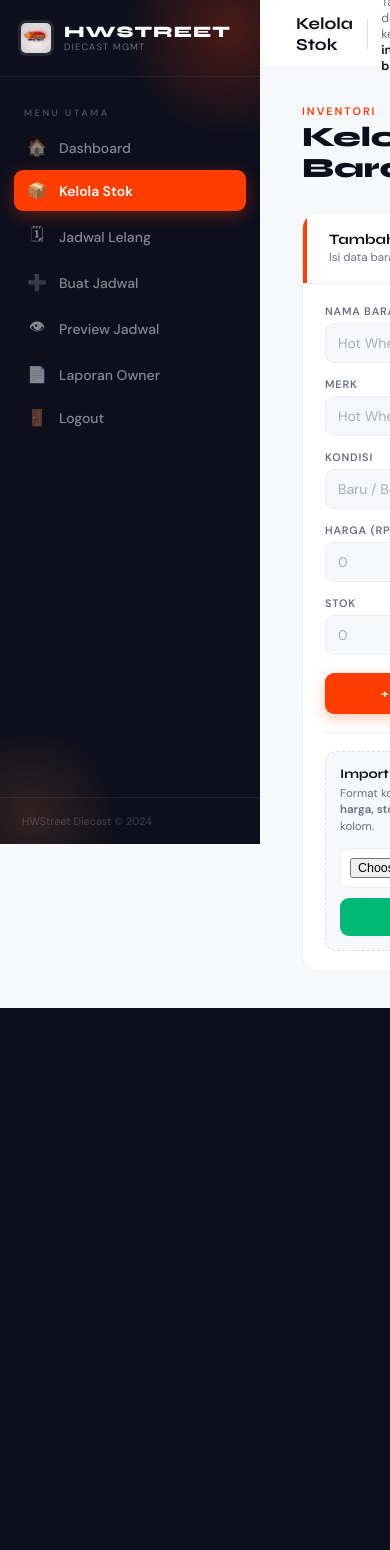
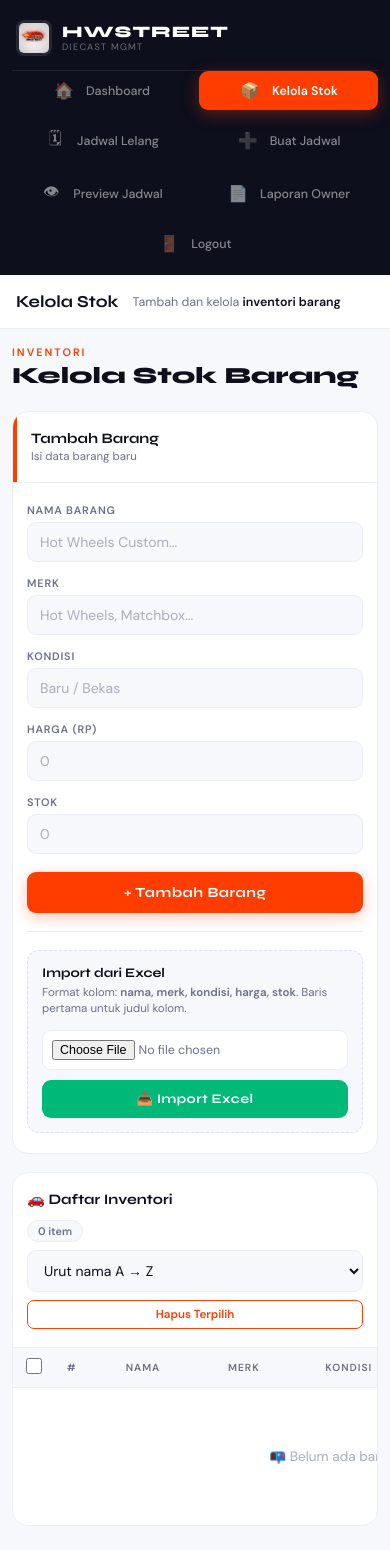
Before and after one commit to letsmive-a11y/hwstreet, a Flask app: page /barang in a window 390 px wide. Before the commit the page ends 1008 px from the top, so only its background shows below. Run offline with Flask 3, Linux system fonts and the light colour scheme; the visitor is signed in with stand-in values (Sample User, id 1); data that the repository does not hold is empty; some libraries are stand-ins or nearby versions.

Commit message:
Rapihin AutoFit

```diff
--- /dev/null
+++ b/static/css/responsive.css
@@ -0,0 +1,309 @@
+html {
+  overflow-x: hidden;
+}
+
+body {
+  max-width: 100%;
+}
+
+img,
+video {
+  max-width: 100%;
+}
+
+.main-wrap,
+.main,
+.content,
+.topbar,
+.table-panel,
+.table-box,
+.panel,
+.form-card,
+.preview-grid,
+.dashboard-grid,
+.stats-grid,
+.cards {
+  min-width: 0;
+}
+
+.table-wrap {
+  width: 100%;
+  overflow-x: auto;
+  -webkit-overflow-scrolling: touch;
+}
+
+.table-wrap table {
+  min-width: 760px;
+}
+
+.table-box .table-wrap table {
+  min-width: 900px;
+}
+
+@media (max-width: 1280px) {
+  :root {
+    --sidebar-w: 230px;
+  }
+
+  .content,
+  .main {
+    padding: 28px 24px !important;
+  }
+
+  .content {
+    gap: 18px;
+  }
+
+  .stats-grid,
+  .cards {
+    grid-template-columns: repeat(3, minmax(0, 1fr)) !important;
+  }
+
+  .dashboard-grid {
+    grid-template-columns: repeat(2, minmax(0, 1fr)) !important;
+  }
+
+  .preview-grid {
+    grid-template-columns: minmax(300px, 380px) minmax(0, 1fr) !important;
+  }
+
+  th,
+  td {
+    padding-left: 12px;
+    padding-right: 12px;
+  }
+}
+
+@media (max-width: 1100px) {
+  .content {
+    grid-template-columns: 1fr !important;
+  }
+
+  .form-card {
+    position: static !important;
+  }
+
+  .dashboard-grid,
+  .preview-grid {
+    grid-template-columns: 1fr !important;
+  }
+
+  .cards,
+  .stats-grid {
+    grid-template-columns: repeat(auto-fit, minmax(190px, 1fr)) !important;
+  }
+
+  .page-header,
+  .top,
+  .topbar,
+  .table-panel-head,
+  .panel-head {
+    gap: 12px;
+  }
+
+  .table-panel-head,
+  .panel-head {
+    flex-wrap: wrap;
+  }
+
+  .image-wrap {
+    max-height: 520px;
+  }
+}
+
+@media (max-width: 900px) {
+  body {
+    display: block !important;
+    overflow-x: hidden !important;
+  }
+
+  .sidebar {
+    position: static !important;
+    width: 100% !important;
+    min-height: auto !important;
+    height: auto !important;
+    padding: 14px !important;
+    overflow: visible !important;
+  }
+
+  .sidebar::before,
+  .sidebar::after {
+    display: none !important;
+  }
+
+  .sidebar-brand {
+    padding: 8px 4px 14px !important;
+  }
+
+  .sidebar-nav {
+    display: flex !important;
+    flex-direction: row !important;
+    flex-wrap: wrap !important;
+    gap: 8px !important;
+    padding: 0 !important;
+  }
+
+  .nav-section-label,
+  .sidebar-footer {
+    display: none !important;
+  }
+
+  .nav-link {
+    flex: 1 1 150px;
+    justify-content: center;
+    margin: 0 !important;
+    min-width: 0;
+    text-align: center;
+  }
+
+  .main-wrap,
+  .main {
+    margin-left: 0 !important;
+    width: 100% !important;
+  }
+
+  .topbar,
+  .top {
+    height: auto !important;
+    min-height: 0 !important;
+    padding: 16px !important;
+    flex-wrap: wrap;
+    align-items: flex-start !important;
+  }
+
+  .topbar-left,
+  .topbar-right,
+  .page-header,
+  .top {
+    width: 100%;
+  }
+
+  .topbar-left,
+  .page-header,
+  .top {
+    flex-wrap: wrap;
+  }
+
+  .topbar-divider {
+    display: none !important;
+  }
+
+  .content,
+  .main {
+    padding: 20px 16px 28px !important;
+  }
+
+  .page-heading,
+  h1 {
+    font-size: 1.45rem !important;
+  }
+
+  .form-wrap {
+    max-width: 100% !important;
+  }
+
+  .action-row {
+    flex-direction: column;
+  }
+}
+
+@media (max-width: 760px) {
+  .left-panel {
+    display: none !important;
+  }
+
+  .login-page {
+    position: static !important;
+    width: 100% !important;
+    min-height: 100vh !important;
+    height: auto !important;
+    overflow: auto !important;
+    display: block !important;
+  }
+
+  .right-panel {
+    width: 100% !important;
+    min-height: 100vh !important;
+    height: auto !important;
+    padding: 20px 14px !important;
+    overflow: visible !important;
+  }
+
+  .login-box {
+    width: min(100%, 420px) !important;
+  }
+
+  .brand-info {
+    min-width: 0;
+  }
+
+  .brand-name,
+  .topbar-title,
+  .panel-title,
+  .table-panel-title {
+    overflow-wrap: anywhere;
+  }
+
+  .table-actions,
+  .sort-form,
+  .sort-form select,
+  .btn-mini,
+  .btn-new,
+  .btn-pdf,
+  .back-btn {
+    width: 100%;
+  }
+
+  .table-actions {
+    justify-content: stretch !important;
+  }
+
+  .item-row {
+    align-items: flex-start;
+    flex-wrap: wrap;
+  }
+
+  .item-info {
+    flex-basis: calc(100% - 70px);
+  }
+}
+
+@media (max-width: 520px) {
+  .sidebar {
+    padding: 12px !important;
+  }
+
+  .nav-link {
+    flex-basis: calc(50% - 4px);
+    padding: 9px 8px !important;
+    font-size: 0.78rem !important;
+  }
+
+  .content,
+  .main {
+    padding: 16px 12px 24px !important;
+  }
+
+  .form-card-head,
+  .form-body,
+  .panel-head,
+  .caption-header,
+  .caption-body,
+  .action-row,
+  .tips-card,
+  .table-panel-head,
+  .table-head,
+  .card {
+    padding-left: 14px !important;
+    padding-right: 14px !important;
+  }
+
+  .stats-grid,
+  .cards {
+    grid-template-columns: 1fr !important;
+  }
+
+  .table-wrap table {
+    min-width: 720px;
+  }
+}
--- a/templates/barang.html
+++ b/templates/barang.html
@@ -6,6 +6,7 @@
   <title>Kelola Stok — HWStreet Diecast</title>
   <link href="https://fonts.googleapis.com/css2?family=Syne:ital,wght@0,400;0,500;0,600;0,700;0,800&family=DM+Sans:ital,opsz,wght@0,9..40,300;0,9..40,400;0,9..40,500;0,9..40,600&display=swap" rel="stylesheet">
   <link rel="stylesheet" href="/static/css/barang.css">
+  <link rel="stylesheet" href="/static/css/responsive.css">
 </head>
 <body>
 
@@ -140,6 +141,7 @@
         </div>
       </div>
       <form id="bulk-delete-form" action="/hapus-barang-terpilih" method="post"></form>
+      <div class="table-wrap">
       <table>
         <thead>
           <tr>
@@ -184,6 +186,7 @@
           {% endfor %}
         </tbody>
       </table>
+      </div>
     </div>
 
   </div>
--- a/templates/buat_jadwal.html
+++ b/templates/buat_jadwal.html
@@ -6,6 +6,7 @@
   <title>Buat Jadwal — HWStreet Diecast</title>
   <link href="https://fonts.googleapis.com/css2?family=Syne:ital,wght@0,400;0,500;0,600;0,700;0,800&family=DM+Sans:ital,opsz,wght@0,9..40,300;0,9..40,400;0,9..40,500;0,9..40,600&display=swap" rel="stylesheet">
   <link rel="stylesheet" href="/static/css/buat-jadwal.css">
+  <link rel="stylesheet" href="/static/css/responsive.css">
 </head>
 <body>
 
--- a/templates/history.html
+++ b/templates/history.html
@@ -3,6 +3,7 @@
 <head>
   <meta charset="UTF-8">
   <meta name="viewport" content="width=device-width, initial-scale=1.0">
+  <link rel="stylesheet" href="/static/css/responsive.css">
   <title>History Barang — HWStreet Owner</title>
   <style>
     * { margin: 0; padding: 0; box-sizing: border-box; font-family: Arial, sans-serif; }
--- a/templates/index.html
+++ b/templates/index.html
@@ -6,7 +6,7 @@
   <title>Dashboard — HWStreet Diecast</title>
   <link href="https://fonts.googleapis.com/css2?family=Syne:ital,wght@0,400;0,500;0,600;0,700;0,800&family=DM+Sans:ital,opsz,wght@0,9..40,300;0,9..40,400;0,9..40,500;0,9..40,600&display=swap" rel="stylesheet">
   <link rel="stylesheet" href="/static/css/index.css">
-</head>
+  <link rel="stylesheet" href="/static/css/responsive.css">
 </head>
 <body>
 
--- a/templates/jadwal.html
+++ b/templates/jadwal.html
@@ -6,6 +6,7 @@
   <title>Jadwal Lelang — HWStreet Diecast</title>
   <link href="https://fonts.googleapis.com/css2?family=Syne:ital,wght@0,400;0,500;0,600;0,700;0,800&family=DM+Sans:ital,opsz,wght@0,9..40,300;0,9..40,400;0,9..40,500;0,9..40,600&display=swap" rel="stylesheet">
   <link rel="stylesheet" href="/static/css/jadwal.css">
+  <link rel="stylesheet" href="/static/css/responsive.css">
 </head>
 <body>
 
@@ -32,7 +33,7 @@
     <a href="/buat-jadwal" class="nav-link">
       <span class="nav-icon">➕</span> Buat Jadwal
     </a>
-    <a href="/jadwal" class="nav-link active">
+    <a href="/jadwal" class="nav-link">
       <span class="nav-icon">👁</span> Preview Jadwal
     </a>
     {% if session.get('role') == 'owner' %}
@@ -73,6 +74,7 @@
         <span class="table-panel-title">🗓 Daftar Jadwal Lelang</span>
         <span class="count-pill">{{ jadwal|length }} jadwal</span>
       </div>
+      <div class="table-wrap">
       <table>
         <thead>
           <tr>
@@ -105,6 +107,7 @@
           {% endfor %}
         </tbody>
       </table>
+      </div>
     </div>
   </div>
 </div>
--- a/templates/laporan.html
+++ b/templates/laporan.html
@@ -5,6 +5,7 @@
   <meta name="viewport" content="width=device-width, initial-scale=1.0">
   <title>Laporan Owner — HWStreet Diecast</title>
   <link rel="stylesheet" href="/static/css/laporan.css">
+  <link rel="stylesheet" href="/static/css/responsive.css">
 </head>
 <body>
 
@@ -47,6 +48,7 @@
     <div class="table-box">
       <div class="table-head">Daftar Barang</div>
 
+      <div class="table-wrap">
       <table>
         <thead>
           <tr>
@@ -78,6 +80,7 @@
           {% endfor %}
         </tbody>
       </table>
+      </div>
     </div>
   </main>
 
--- a/templates/login.html
+++ b/templates/login.html
@@ -6,8 +6,9 @@
   <title>Login — HWStreet Diecast</title>
   <link href="https://fonts.googleapis.com/css2?family=Plus+Jakarta+Sans:wght@300;400;500;600;700;800&family=Bebas+Neue&display=swap" rel="stylesheet">
   <link rel="stylesheet" href="/static/css/login.css">
+  <link rel="stylesheet" href="/static/css/responsive.css">
 </head>
-<body>
+<body class="login-page">
 
 <!-- LEFT: BRANDING PANEL -->
 <div class="left-panel">
--- a/templates/preview.html
+++ b/templates/preview.html
@@ -6,6 +6,7 @@
   <title>Preview Lelang — HWStreet Diecast</title>
   <link href="https://fonts.googleapis.com/css2?family=Syne:ital,wght@0,400;0,500;0,600;0,700;0,800&family=DM+Sans:ital,opsz,wght@0,9..40,300;0,9..40,400;0,9..40,500;0,9..40,600&display=swap" rel="stylesheet">
   <link rel="stylesheet" href="/static/css/preview.css">
+  <link rel="stylesheet" href="/static/css/responsive.css">
 </head>
 <body>
 
```
